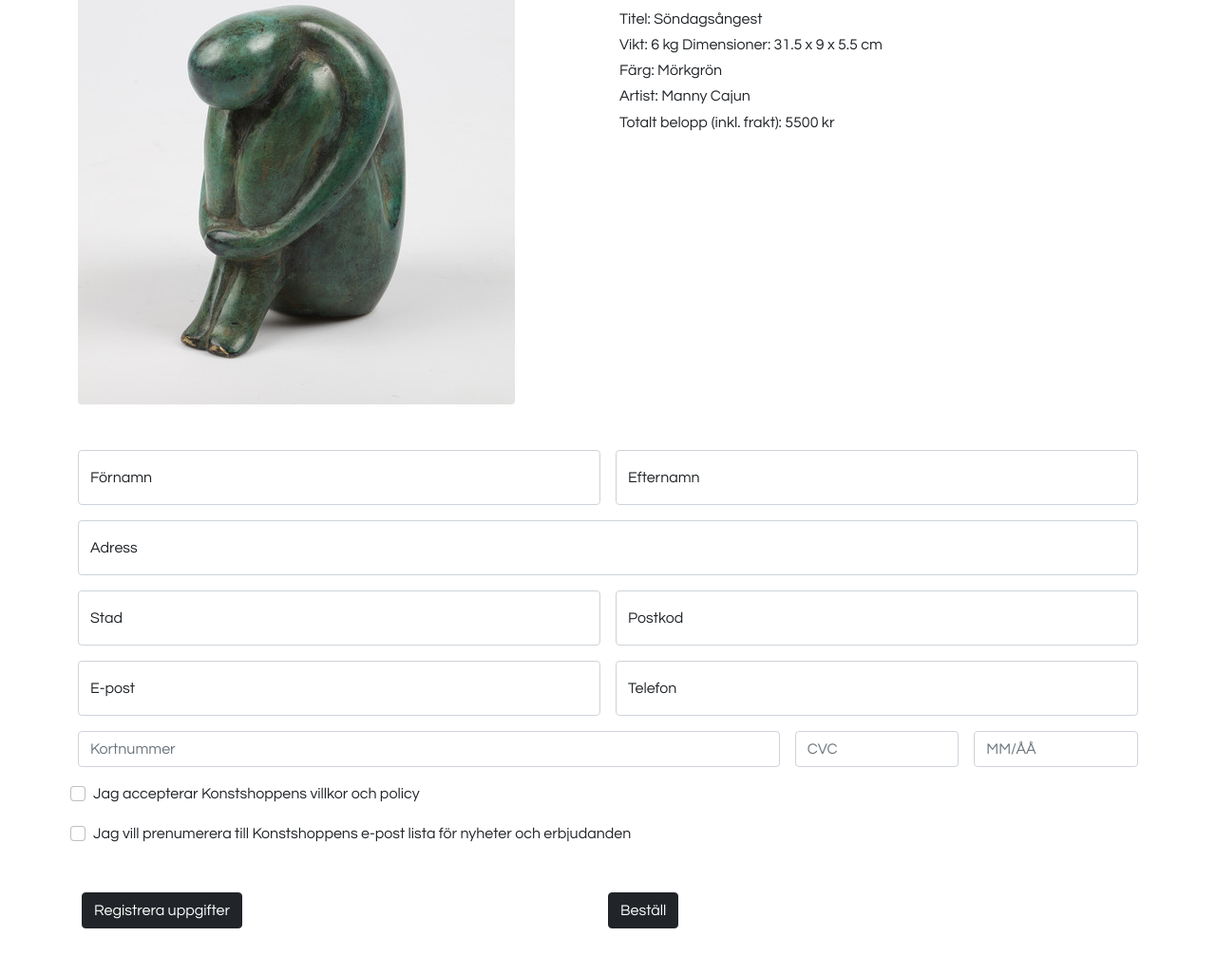
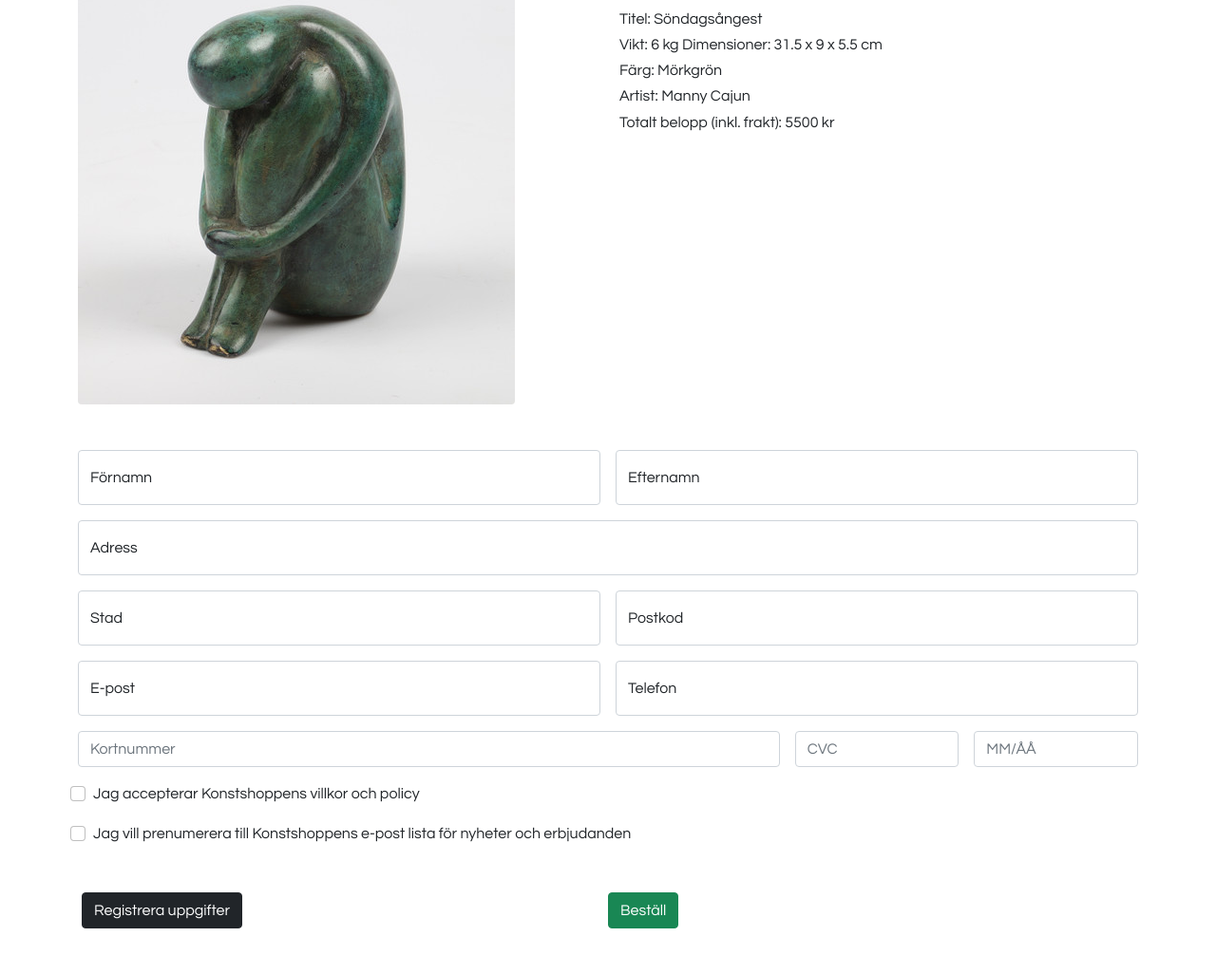
Before and after one commit to elgen98/Konstshoppen, a website: page buy.html in a window 1280 px wide. Shown: the part 258-1284 px from the top of the page at 95% size. Drawn offline with nearby package versions, Linux system fonts and the light colour scheme; files that its build step writes are made by us from their sources; files whose address does not match are found by name.

Commit message:
grön knapp

```diff
--- a/buy.html
+++ b/buy.html
@@ -198,7 +198,7 @@
             <div class="col-md-6">
               <button
                 type="button"
-                class="btn btn-dark mt-5 mb-5"
+                class="btn btn-success mt-5 mb-5"
                 data-bs-toggle="modal"
                 data-bs-target="#confirmModal"
               >
```
